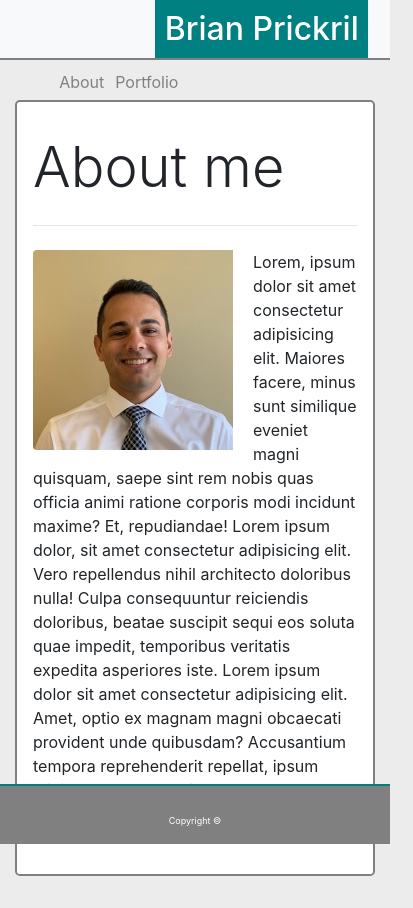
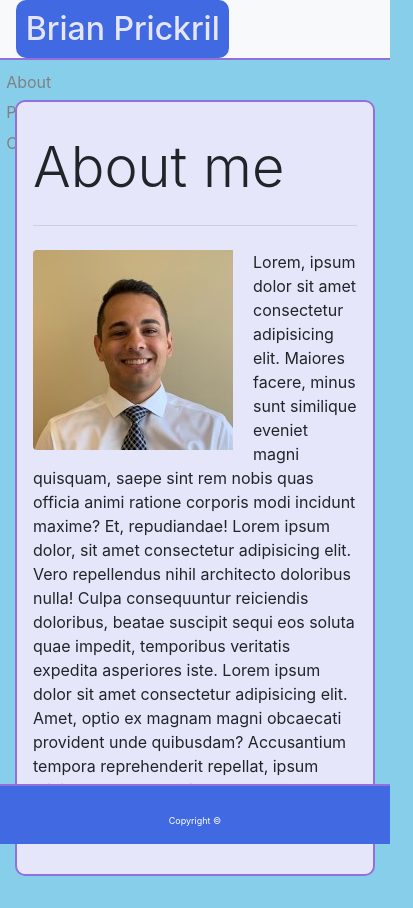
Before and after one commit to brianp22/02-Responsive-Portfolio, a plain HTML site: page index.html in a window 390 px wide. Shown: the whole page, 413 px wide, since content can reach past the window. Drawn offline with nearby package versions, Linux system fonts and the light colour scheme.

Commit message:
updated CSS with new color scheme

```diff
--- a/Assets/style.css
+++ b/Assets/style.css
@@ -1,8 +1,10 @@
 body {
     padding: 0;
     margin: 0;
-    background: rgb(236, 236, 236);
+    background-color: skyblue;
 }
+
+
 
 img {
     padding-right: 20px;
@@ -10,11 +12,12 @@ img {
 
 .h2, h2 {
     font-size: 2rem;
-    color: white;
-    background-color: teal;
+    color: lavender;
+    background-color: royalblue;
     padding: .61rem;
     margin-top: -13px;
-    margin-left: 139px;
+    margin-left: 340px;
+    border-radius: 10px;
 }
 
 .form-inline {
@@ -24,7 +27,7 @@ img {
     flex-flow: row wrap;
     -ms-flex-align: center;
     align-items: center;
-    margin-right: 155px;
+    margin-right: 340px;
     margin-top: -20px;
 }
 
@@ -50,29 +53,25 @@ a {
 }
 
 .jumbotron {
-    background-color: white;
-    border: solid 2px grey;
+    background-color: lavender;
+    border: solid 2px mediumpurple;
+    border-radius: 10px;
 }
 
 .bg-light {
-    background-color: white;
+    background-color: mediumpurple;
     height: 60px;
-    border-bottom: solid 2px grey;
+    border-bottom: solid 2px mediumpurple;
     width: 100%;
 }
-
-.bg-light {
-    background-color: #f8f9fa!important;
-}
-
 
 .footer {
     position: fixed;
     left: 0;
     bottom: 0;
     width: 100%;
-    background-color: grey;
-    border-top: solid 2px teal;
+    background-color: royalblue;
+    border-top: solid 2px mediumpurple;
     height: 60px;
 }
 
@@ -98,3 +97,38 @@ a {
     border-radius: .25rem;
     transition: border-color .15s ease-in-out,box-shadow .15s ease-in-out;
 }
+
+@media only screen and (max-width: 1150px) {
+
+    .h2, h2 {
+        font-size: 2rem;
+
+        padding: .61rem;
+        margin-top: -13px;
+        margin-left: 200px;
+}
+}
+
+@media only screen and (max-width: 1010px) {
+
+    .h2, h2 {
+        font-size: 2rem;
+        padding: .61rem;
+        margin-top: -13px;
+        margin-left: 0;
+}
+}
+
+@media only screen and (max-width: 579px) {
+
+ul {
+    display: block;
+    list-style-type: disc;
+    margin-block-start: 1em;
+    margin-block-end: 1em;
+    margin-inline-start: 0px;
+    margin-inline-end: 0px;
+    padding-inline-start: 40px;
+    margin-left: -53px;
+}
+}
```
Also changed, not shown: portfolio.html (+1 -0 lines).
